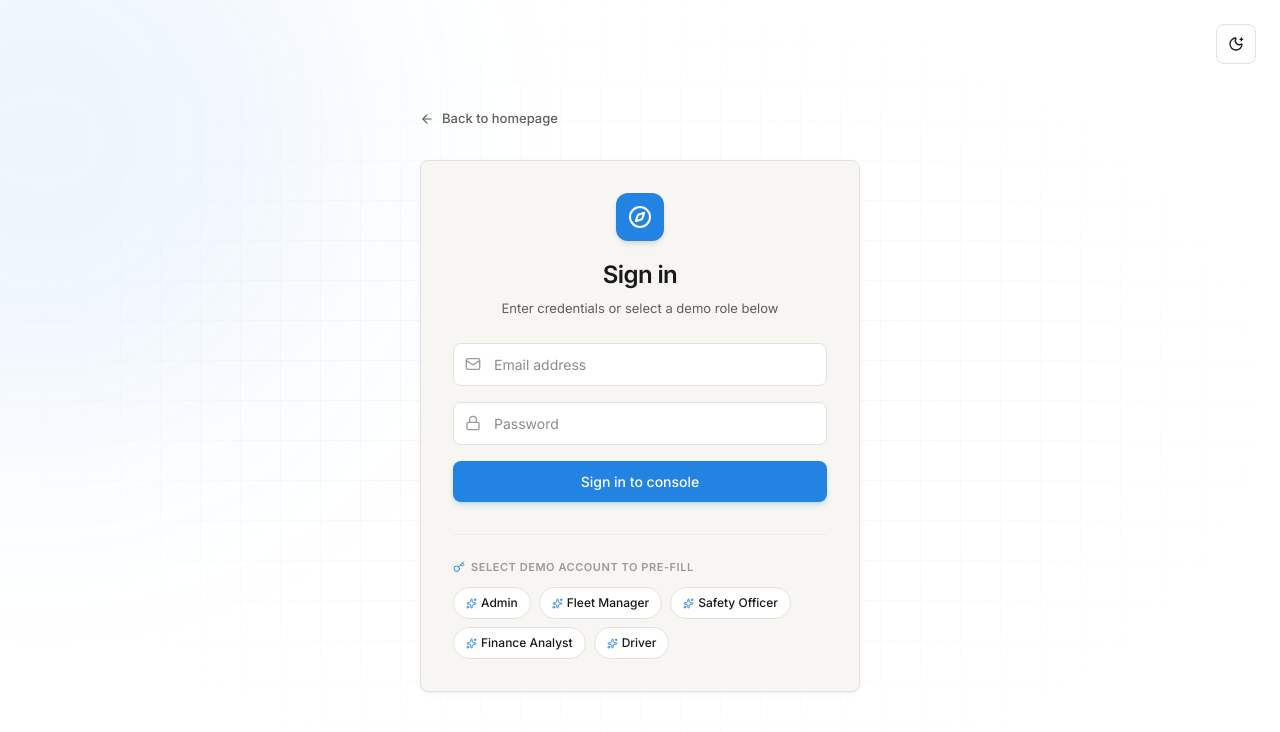
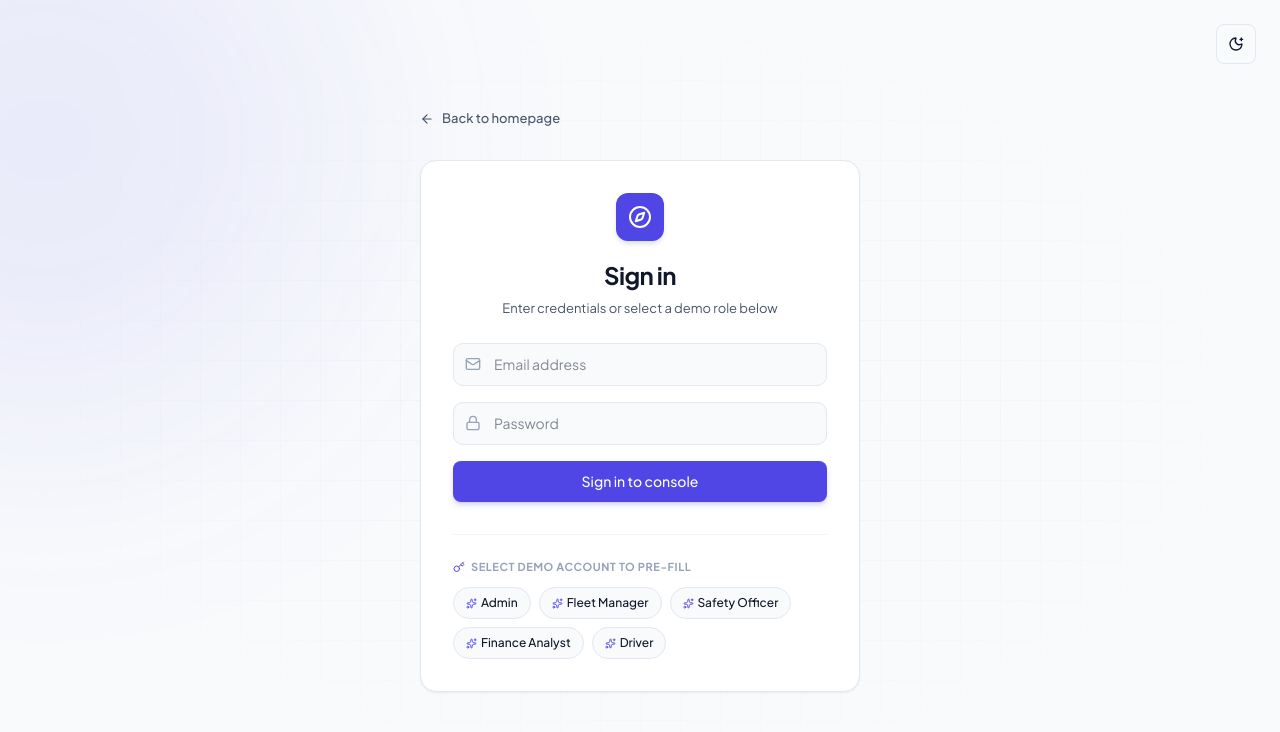
Before and after one commit to code-with-kishan/odoo-hackathon-2026, a Next.js app: page /login in a window 1280 px wide. Shown: the top 732 px of the page. Built offline with nearby package versions, Linux system fonts and the light colour scheme.

Commit message:
style: upgrade overall website theme, typography, color palette, transitions, and layout effects

```diff
--- a/app/globals.css
+++ b/app/globals.css
@@ -1,36 +1,50 @@
-@import url('https://fonts.googleapis.com/css2?family=Inter:wght@400;500;600&display=swap');
+@import url('https://fonts.googleapis.com/css2?family=Plus+Jakarta+Sans:wght@400;500;600;700;800&family=Inter:wght@400;500;600&display=swap');
 @import "tailwindcss";
 
 :root {
-  --color-background: #ffffff;
-  --color-surface: #f7f6f3;
-  --color-surface-muted: #f0efed;
-  --color-border: #e3e2e0;
-  --color-border-soft: #edeeec;
-  --color-text-primary: #191919;
-  --color-text-muted: #615d59;
-  --color-text-subtle: #9b9a97;
-  --color-text-inverse: #f6f5f4;
-  --color-primary: #2383e2;
-  --color-primary-hover: #1a6dc4;
-  --color-link: #0075de;
-  --color-success: #2f9e44;
-  --color-warning: #e8a33d;
-  --color-danger: #e0393e;
-  --color-info: #2383e2;
+  /* Light Mode Design System (Curated Indigo & Slate) */
+  --color-background: #f8fafc;
+  --color-surface: #ffffff;
+  --color-surface-muted: #f1f5f9;
+  --color-border: #e2e8f0;
+  --color-border-soft: #f1f5f9;
+
+  --color-text-primary: #0f172a;
+  --color-text-muted: #475569;
+  --color-text-subtle: #94a3b8;
+  --color-text-inverse: #f8fafc;
+
+  --color-primary: #4f46e5;
+  --color-primary-hover: #4338ca;
+  --color-link: #3b82f6;
+  --color-success: #10b981;
+  --color-warning: #f59e0b;
+  --color-danger: #ef4444;
+  --color-info: #3b82f6;
+
+  --motion-duration: 200ms;
+  --motion-ease: cubic-bezier(0.2, 0.9, 0.2, 1);
 }
 
 [data-theme="dark"] {
-  --color-background: #191919;
-  --color-surface: #202020;
-  --color-surface-muted: #2a2a2a;
-  --color-border: #373737;
-  --color-border-soft: #2e2e2e;
-  --color-text-primary: #e9e9e7;
-  --color-text-muted: #9b9a97;
-  --color-text-subtle: #6f6e6b;
-  --color-primary: #4599e8;
-  --color-link: #5aa6e8;
+  /* Dark Mode Design System (Apple Zinc & Midnight) */
+  --color-background: #09090b;
+  --color-surface: #121216;
+  --color-surface-muted: #1c1c24;
+  --color-border: #22222d;
+  --color-border-soft: #181820;
+
+  --color-text-primary: #f4f4f5;
+  --color-text-muted: #a1a1aa;
+  --color-text-subtle: #52525b;
+
+  --color-primary: #6366f1;
+  --color-primary-hover: #4f46e5;
+  --color-link: #60a5fa;
+  --color-success: #34d399;
+  --color-warning: #fbbf24;
+  --color-danger: #f87171;
+  --color-info: #60a5fa;
 }
 
 * {
@@ -38,7 +52,117 @@
 }
 
 body {
-  font-family: Inter, ui-sans-serif, -apple-system, "Segoe UI", Helvetica, Arial, sans-serif;
+  font-family: 'Plus Jakarta Sans', Inter, ui-sans-serif, -apple-system, sans-serif;
+  background-color: var(--color-background);
+  color: var(--color-text-primary);
+  transition: background-color 0.3s var(--motion-ease), color 0.3s var(--motion-ease);
+}
+
+/* Global Component Enhancements for Apple/Notion look and feel */
+
+section, .card {
+  border-radius: 16px !important;
+  border-color: var(--color-border) !important;
+  background-color: var(--color-surface) !important;
+  transition: transform var(--motion-duration) var(--motion-ease),
+              box-shadow var(--motion-duration) var(--motion-ease),
+              border-color var(--motion-duration) var(--motion-ease) !important;
+  box-shadow: 0 1px 3px 0 rgba(0, 0, 0, 0.05), 0 1px 2px -1px rgba(0, 0, 0, 0.05) !important;
+}
+
+section:hover, .card:hover {
+  box-shadow: 0 12px 24px -10px rgba(0, 0, 0, 0.04), 0 4px 12px -4px rgba(0, 0, 0, 0.02) !important;
+}
+
+[data-theme="dark"] section:hover, [data-theme="dark"] .card:hover {
+  box-shadow: 0 12px 30px -10px rgba(0, 0, 0, 0.5) !important;
+  border-color: color-mix(in srgb, var(--color-border) 150%, transparent) !important;
+}
+
+input, select, textarea {
+  border-radius: 10px !important;
+  background-color: var(--color-background) !important;
+  border-color: var(--color-border) !important;
+  color: var(--color-text-primary) !important;
+  transition: border-color var(--motion-duration) var(--motion-ease),
+              box-shadow var(--motion-duration) var(--motion-ease) !important;
+}
+
+input:focus, select:focus, textarea:focus {
+  border-color: var(--color-primary) !important;
+  box-shadow: 0 0 0 3px color-mix(in srgb, var(--color-primary) 15%, transparent) !important;
+}
+
+/* Table Enhancements */
+table {
+  border-collapse: separate !important;
+  border-spacing: 0 !important;
+  width: 100% !important;
+}
+
+th {
+  font-weight: 600 !important;
+  color: var(--color-text-muted) !important;
+  border-bottom: 2px solid var(--color-border) !important;
+}
+
+td {
+  border-bottom: 1px solid var(--color-border-soft) !important;
+  color: var(--color-text-primary) !important;
+}
+
+tr:last-child td {
+  border-bottom: none !important;
+}
+
+/* Sidebar and Navigation Enhancements */
+aside {
+  background-color: var(--color-surface) !important;
+  border-right: 1px solid var(--color-border) !important;
+  padding: 1.5rem !important;
+}
+
+aside h1 {
+  font-size: 20px !important;
+  font-weight: 700 !important;
+  letter-spacing: -0.03em !important;
+  background: linear-gradient(to right, var(--color-primary), var(--color-link));
+  background-clip: text;
+  -webkit-text-fill-color: transparent;
+  margin-bottom: 2rem !important;
+}
+
+aside a {
+  border-radius: 10px !important;
+  font-weight: 500 !important;
+  padding: 0.6rem 0.8rem !important;
+  margin-bottom: 2px !important;
+  transition: all var(--motion-duration) var(--motion-ease) !important;
+}
+
+aside a:hover {
+  transform: translateX(3px);
+  background-color: var(--color-surface-muted) !important;
+  color: var(--color-text-primary) !important;
+}
+
+/* Active sidebar link override */
+aside a[class*="bg-[var(--color-surface-muted)]"] {
+  background-color: var(--color-primary) !important;
+  color: #ffffff !important;
+  box-shadow: 0 4px 12px -2px color-mix(in srgb, var(--color-primary) 30%, transparent) !important;
+  transform: translateX(3px);
+}
+
+[data-theme="dark"] aside a[class*="bg-[var(--color-surface-muted)]"] {
+  box-shadow: 0 4px 20px -2px color-mix(in srgb, var(--color-primary) 45%, transparent) !important;
+}
+
+/* Topbar Enhancements */
+header {
+  background-color: var(--color-surface) !important;
+  border-bottom: 1px solid var(--color-border) !important;
+  box-shadow: 0 1px 2px 0 rgba(0, 0, 0, 0.02) !important;
 }
 
 /* Utilities required by the PRD */
@@ -47,11 +171,6 @@ body {
 }
 
 /* Small motion tokens for micro-interactions */
-:root {
-  --motion-duration: 180ms;
-  --motion-ease: cubic-bezier(.2,.9,.2,1);
-}
-
 .motion-fade {
   transition: opacity var(--motion-duration) var(--motion-ease), transform var(--motion-duration) var(--motion-ease);
 }
```
